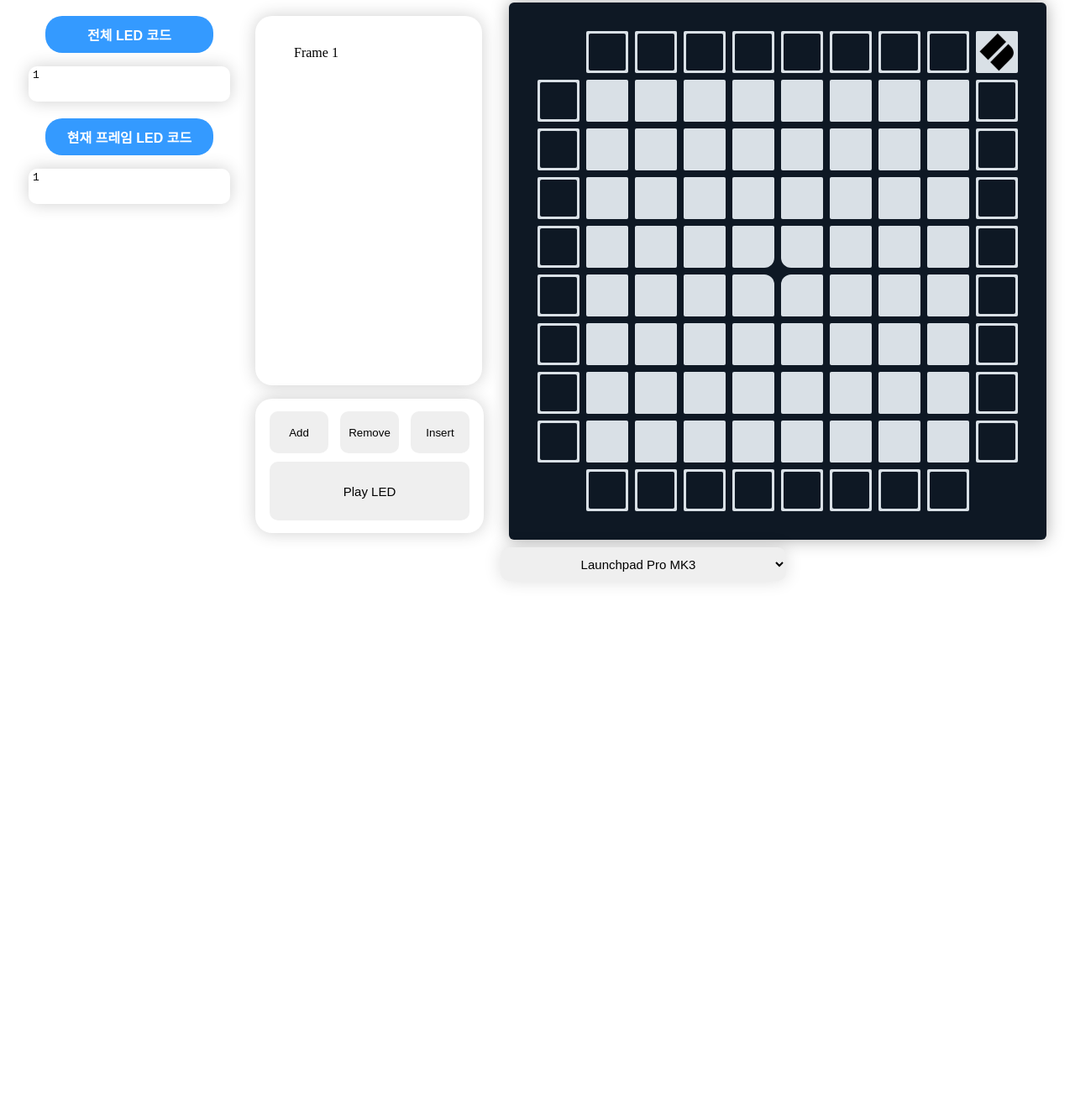
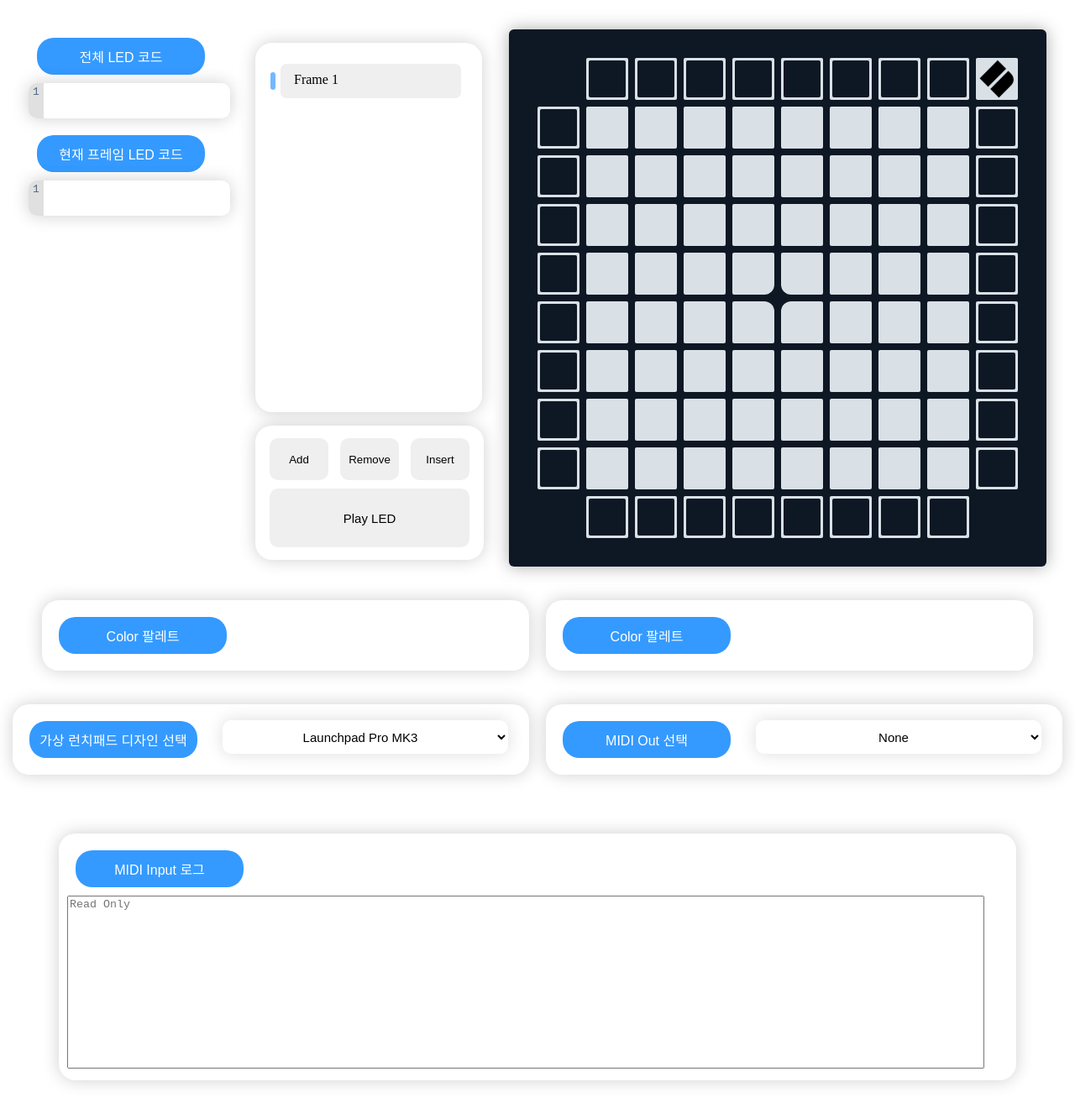
Before and after one commit to whitedev7773/ULED, a plain HTML site: page index.html in a window 1280 px wide. Shown: the part 5-1325 px from the top of the page at 84% size. Before the commit the page ends 800 px from the top, so only its background shows below. Drawn offline with Linux system fonts and the light colour scheme; a web font is replaced by a local one.

Commit message:
UI 재배치

```diff
--- a/index.html
+++ b/index.html
@@ -9,14 +9,12 @@
     <link rel="stylesheet" href="./line-number/line-number.css">
     <link rel="stylesheet" href="./launchpad/launchpad.css">
     <title>ULED : Unipad LED Editor</title>
-    <script type="text/javascript">
-        document.oncontextmenu = function(){return false;}
-    </script>
 </head>
-<body>
-    <div class="flex-center">
+<body data-theme="light-theme" topmargin="0" bottommargin="0" leftmargin="0" rightmargin="0">
+    <!-- 섹션 1 -->
+    <div id="section" class="flex-center">
         <div>
-            <p class="editor-title bold">전체 LED 코드</p>
+            <p class="tag-style-title">전체 LED 코드</p>
             <div id="whole-led-code" class="custom-scrollbar">
                 <div class="editor">
                     <div id="line" class="line-numbers">
@@ -26,7 +24,7 @@
                 </div>
             </div>
             <div class="dividing-line"></div>
-            <p class="editor-title bold">현재 프레임 LED 코드</p>
+            <p class="tag-style-title">현재 프레임 LED 코드</p>
             <div id="frame-led-code" class="custom-scrollbar">
                 <div class="editor">
                     <div id="line" class="line-numbers">
@@ -59,7 +57,7 @@
                     <div id="chain-30" class="chain"></div>
                     <div id="chain-31" class="chain"></div>
                     <div id="chain-32" class="chain"></div>
-                    <div class="logo empty-for-mk2"><img src="./launchpad/Novation.png" height="100%"></div>
+                    <div id="logo" class="logo empty-for-mk2"><img src="./launchpad/Novation.png" height="100%"></div>
                 </div>
                 <div id="line-1" class="flex-center">
                     <div id="chain-24" class="chain empty-for-minisize"></div>
@@ -83,7 +81,7 @@
                     <div class="button"></div>
                     <div class="button"></div>
                     <div class="button"></div>
-                    <div id="chain-22" class="chain"></div>
+                    <div id="chain-2" class="chain"></div>
                 </div>
                 <div id="line-3" class="flex-center">
                     <div id="chain-22" class="chain empty-for-minisize"></div>
@@ -170,6 +168,22 @@
                     <div class="empty empty-for-minisize"></div>
                 </div>
             </div>
+
+        </div>
+    </div>
+    <!-- 섹션 2 -->
+    <div id="section" class="flex-center">
+        <div class="container fixed-container">
+            <p class="tag-style-title">Color 팔레트</p>
+        </div>
+        <div class="container fixed-container">
+            <p class="tag-style-title">Color 팔레트</p>
+        </div>
+    </div>
+    <!-- 섹션 3 -->
+    <div id="section" class="flex-center">
+        <div class="container fixed-container flex-center">
+            <p class="tag-style-title">가상 런치패드 디자인 선택</p>
             <select id="launchpad-type-select">
                 <option value="pro-mk3">Launchpad Pro MK3</option>
                 <option value="mk3">Launchpad X</option>
@@ -177,6 +191,18 @@
                 <option value="mk2">Launchpad MK2</option>
             </select>
         </div>
+        <div class="container fixed-container flex-center">
+            <p class="tag-style-title">MIDI Out 선택</p>
+            <select id="midi-out-select">
+                <option>None</option>
+            </select>
+        </div>
+    </div>
+    <div id="section" class="flex-center">
+        <div id="midi-io-log" class="container">
+            <p class="tag-style-title">MIDI Input 로그</p>
+            <textarea class="no-resize" style="width:97%" placeholder="Read Only" readonly></textarea>
+        </div>
     </div>
 </body>
 <script type="module" src="./script.js"></script>
```
